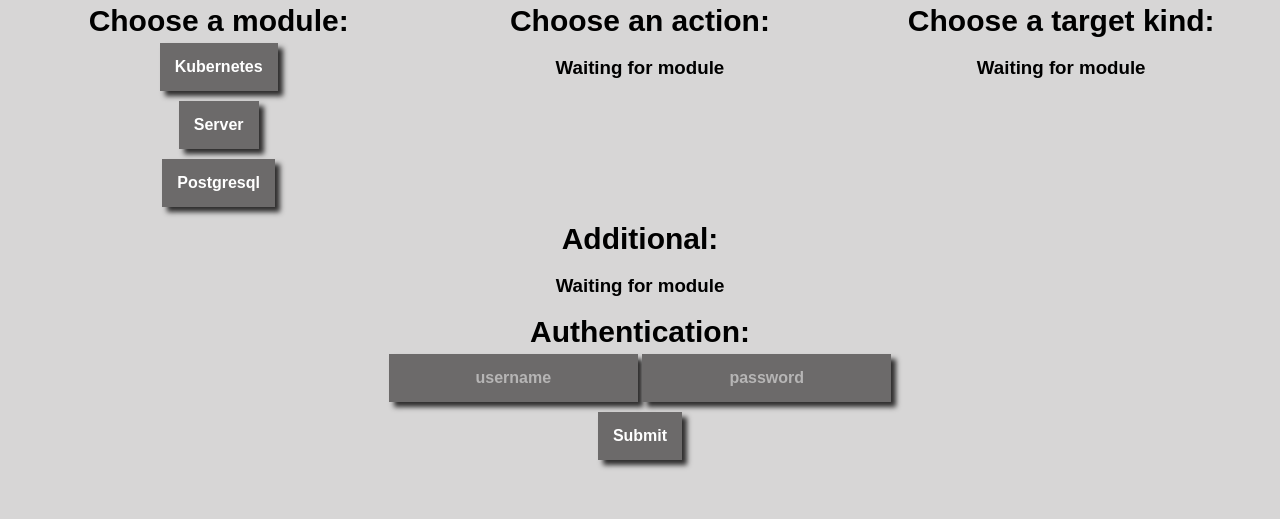
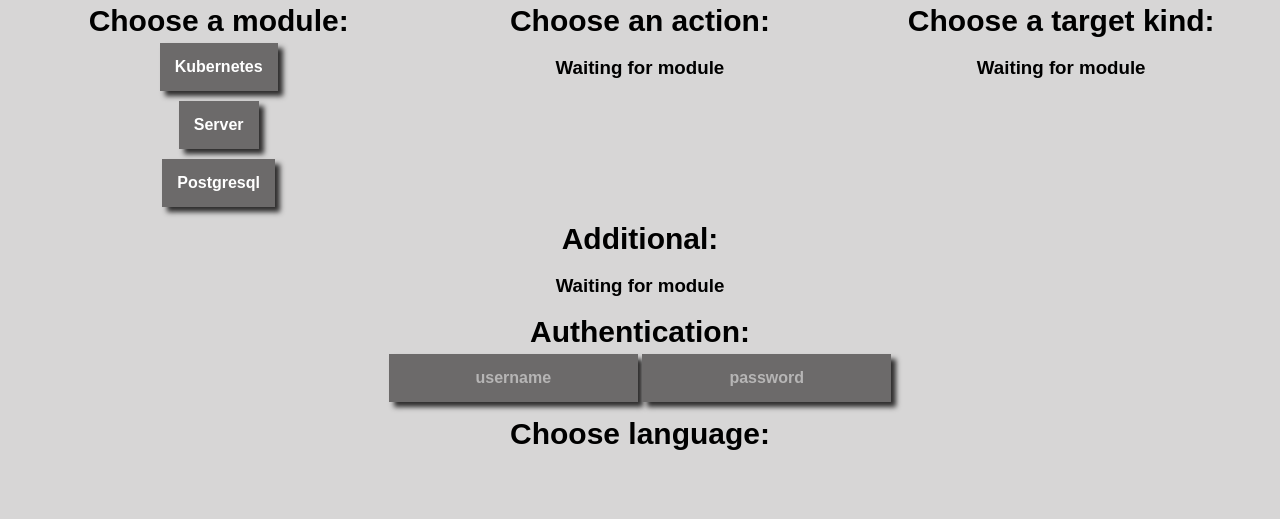
Before and after one commit to witkiewiczmikolaj/helbreder, a Flask app: page / in a window 1280 px wide. Shown: the part 127-646 px from the top of the page. Run offline with Flask 2, Linux system fonts and the light colour scheme; data that the repository does not hold is empty; parts of the project's set-up code (start-up, migrations or seed data) failed here and were passed over; some libraries are stand-ins or nearby versions.

Commit message:
helbreder:alpha_0.7.253

```diff
--- a/core/app/templates/html/index.html
+++ b/core/app/templates/html/index.html
@@ -38,10 +38,9 @@
                <p>Authentication:</p>
                <input type="text" name="Username" placeholder="username">
                <input type="text" name="Password" placeholder="password">
-               <br>
-               <input type="submit" name="Submit" value="Submit"/>
             </div>
             <div class="lang_picker">
+               <p>Choose language:</p>
                {{ languages | safe }}
             </div>
          </section>
```
